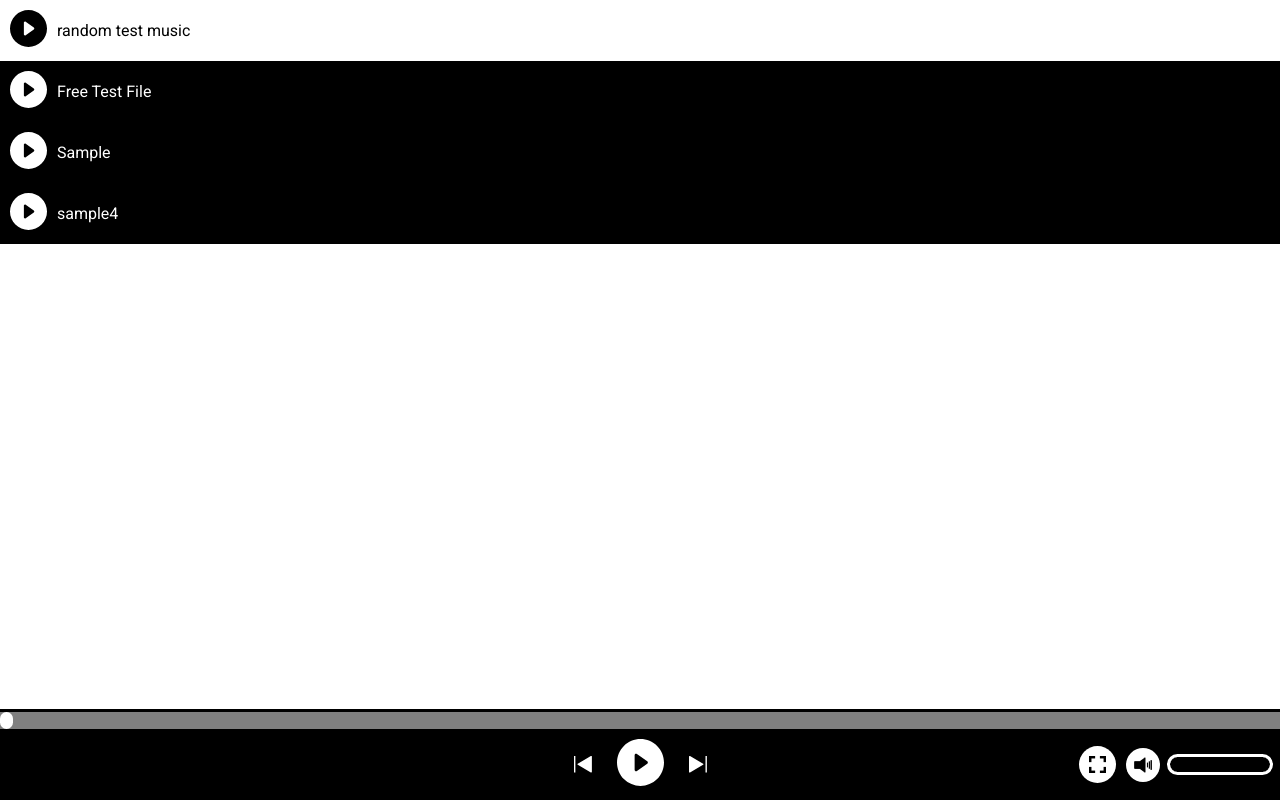
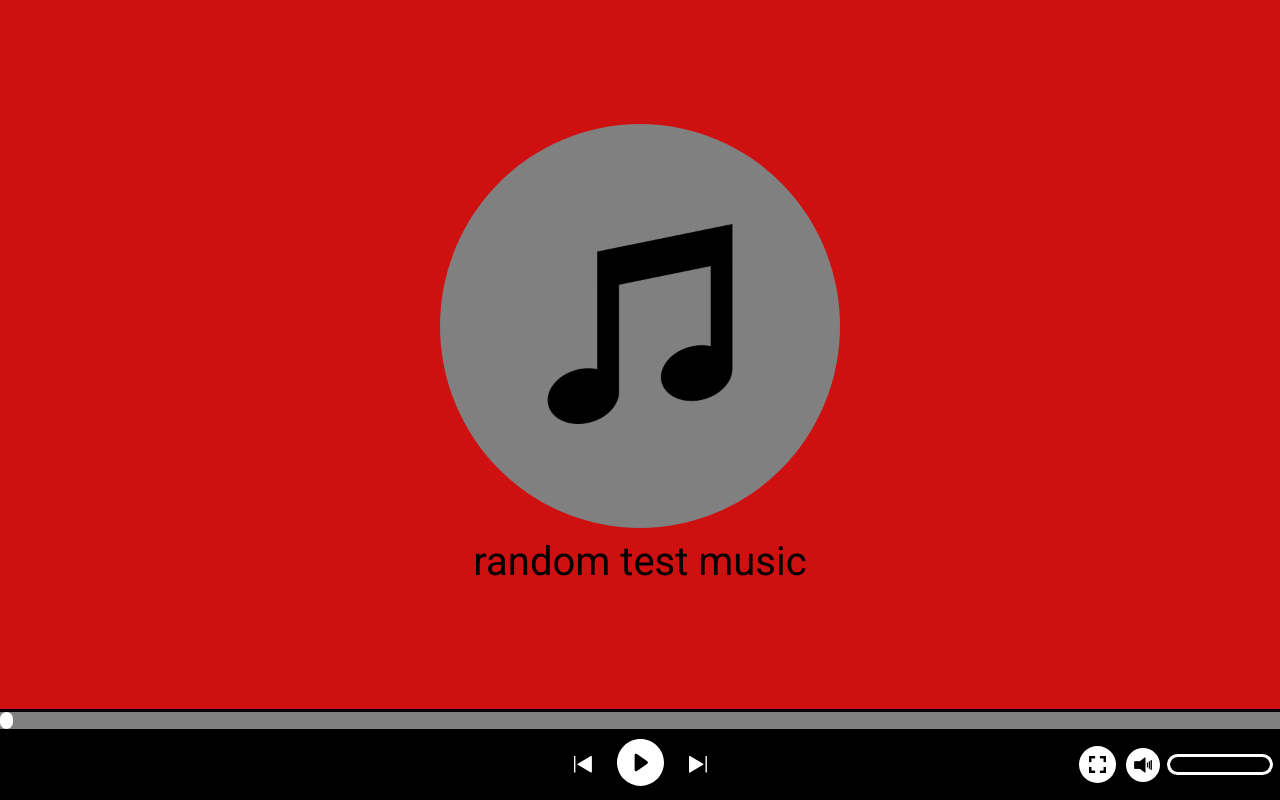
Before and after one commit to shodon2007/player, a plain HTML site: page index.html in a window 1280 px wide. Both pictures are taken after a click on the picture 1097 px from the left and 764 px from the top of the page. Drawn offline with Linux system fonts and the light colour scheme.

Commit message:
full page finished

```diff
--- a/index.html
+++ b/index.html
@@ -12,6 +12,11 @@
 <body>
     <div class="player__body">
         <div class="player__music">
+            <div class="player__image">
+                <img src="img/mainImg.png" alt="mainImg">
+            </div>
+
+            <div class="player__name">Sample File</div>
         </div>
         <div class="player__items">
         </div>
@@ -31,7 +36,7 @@
 
             </div>
             <div class="player__right">
-                <div class="player__full"><img src="img/fullscreen.png" alt="fullscreen"></div>
+                <div class="player__full"><img onclick="fullClick()" src="img/fullscreen.png" alt="fullscreen"></div>
                 <div class="player__volume">
                     <div class="volume__img-bg">
                         <img onclick="volumeOff()" class="volume__img" src="img/volume-on.png" alt="volume">
--- a/script/script.js
+++ b/script/script.js
@@ -69,6 +69,7 @@ function playSong() {
         `;
     })
     document.querySelector(`.music${thisSong}`).querySelector('.item__plays').innerHTML = '<img class="item__play played" src="img/pause_music.svg">';
+    document.querySelector('.player__image img').classList.add('played');
 
     audio.play();
     play.classList.remove('pause');
@@ -84,17 +85,20 @@ function pauseSong() {
             </svg>
         `;
     })
+
+    document.querySelector('.player__image img').classList.remove('played');
     audio.pause();
     play.classList.add('pause');
 }
 
-
+document.querySelector('.player__name').innerHTML = songList[thisSong];
 
 function showThisSong() {
     document.querySelectorAll('.player__item').forEach((el) => {
         el.classList.remove('played');
     })
     document.querySelector(`.music${thisSong}`).classList.add('played');
+    document.querySelector('.player__name').innerHTML = songList[thisSong];
 }
 
 
@@ -198,3 +202,18 @@ function volumeOff() {
         volume.value = 0;
     }
 }
+
+function fullClick() {
+    const fullBody = document.querySelector('.player__music');
+    fullBody.classList.contains('active') ? removeFullBody() : showFullBody();
+
+    function removeFullBody() {
+        fullBody.classList.remove('active');
+        document.querySelector('.player__items').style.display = 'flex';
+    }
+
+    function showFullBody() {
+        fullBody.classList.add('active')
+        document.querySelector('.player__items').style.display = 'none';
+    }
+}
--- a/scss/style.scss
+++ b/scss/style.scss
@@ -14,8 +14,44 @@
     display: none;
 }
 
+.player__image img {
+    max-width: 200px;
+}
+
+.player__image img.played {
+    animation-name: animPlay;
+    animation-duration: 5s;
+    animation-iteration-count: infinite;
+    animation-timing-function: linear;
+}
+
+
 .player__music {
+    padding: 30px 0;
+    height: 100%;
+    width: 100vw;
+    background-color: rgb(206, 16, 16);
+    justify-content: center;
+    flex-direction: column;
+    align-items: center;
+    z-index: 5;
     display: none;
+    gap: 10px;
+}
+
+.player__image {
+    background-color: gray;
+    padding: 100px;
+    border-radius: 50%;
+}
+
+.player__music.active {
+    display: flex;
+}
+
+.player__name {
+    font-size: 40px;
+    text-align: center;
 }
 
 body {
@@ -29,9 +65,11 @@ body {
 
 .player__body {
     overflow-y: scroll;
+    flex: 1 1 auto;
 }
 
 .player__nav {
+    z-index: 10;
     width: 100vw;
     display: flex;
     justify-content: space-between;
@@ -257,6 +295,16 @@ body {
     }
 }
 
+@media (max-width: 425px) {
+    .player__image {
+        padding: 50px;
+    }
+
+    .player__image img {
+        max-width: 100px;
+    }
+}
+
 @media (max-width: 320px) {
     .player__buttons {
         gap: 10px;
```
Also changed, not shown: css/style.css, img/mainImg.png (added).
